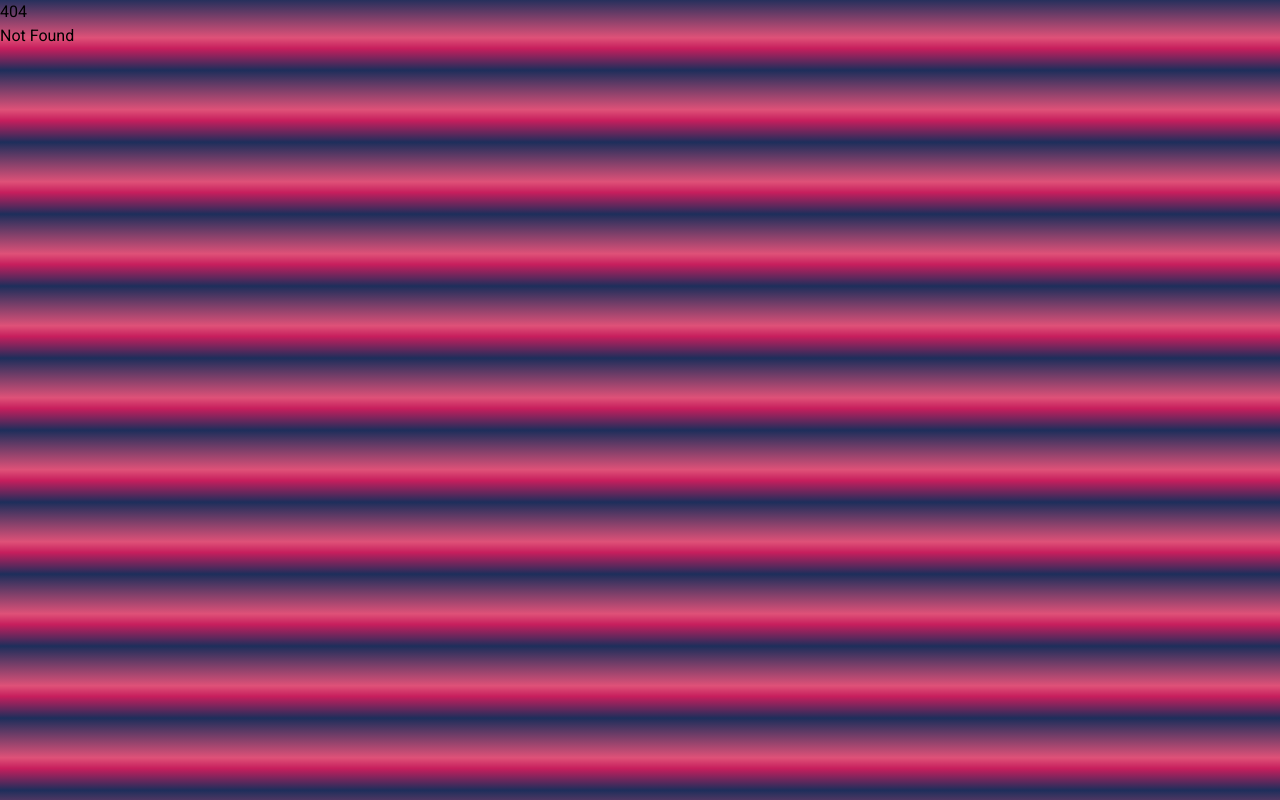
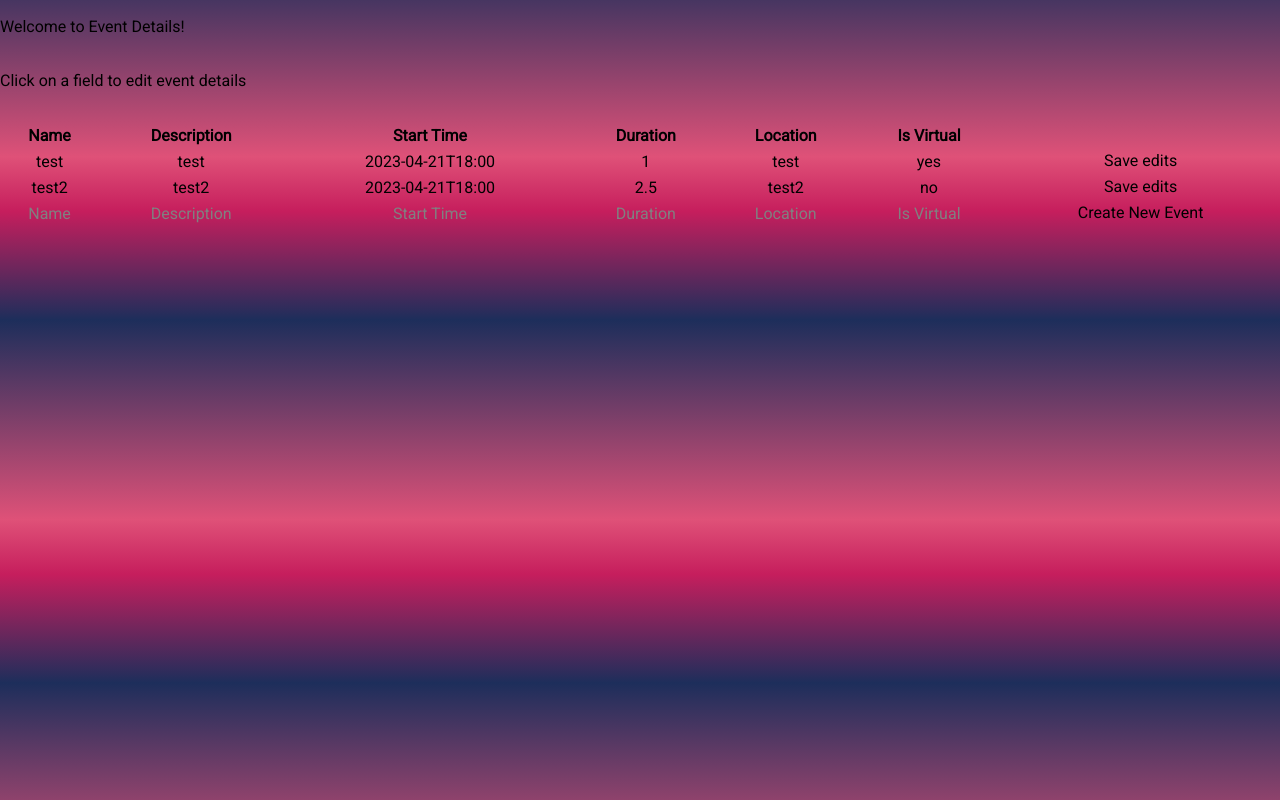
Before and after one commit to ReflectionsProjections/rp2023, a SvelteKit app: page /dash/events in a window 1280 px wide. Before the commit this address had no page. Built offline with nearby package versions, Linux system fonts and the light colour scheme.

Commit message:
added basic page to view, edit and add events

```diff
--- /dev/null
+++ b/src/routes/dash/events/+page.svelte
@@ -0,0 +1,106 @@
+<script lang="ts">
+	// we'll pull from a database later, this is just for testing/reference
+	const events = [
+		{
+			name: 'test',
+			description: 'test',
+			startTime: '2023-04-21T18:00',
+			duration: 1,
+			location: 'test',
+			isVirtual: 'yes'
+		},
+		{
+			name: 'test2',
+			description: 'test2',
+			startTime: '2023-04-21T18:00',
+			duration: 2.5,
+			location: 'test2',
+			isVirtual: 'no'
+		}
+	];
+	const columns = ['Name', 'Description', 'Start Time', 'Duration', 'Location', "Is Virtual"];
+	var newRow = columns;
+    function createEvent(e: SubmitEvent) {
+		alert('you created an event! (placeholder)');
+	}
+	function editEvent() {
+		alert('you edited an event! (placeholder')
+	}
+</script>
+
+<div>Welcome to Event Details!</div>
+<div>Click on a field to edit event details</div>
+
+<div>
+	<table width="100%" style="text-align: center">
+		<thead>
+			<tr>
+				{#each columns as column}
+					<th>{column}</th>
+				{/each}
+			</tr>
+		</thead>
+		<tbody>
+			{#each events as event}
+				<tr>
+					<td contenteditable="true" bind:innerHTML={event.name}></td>
+					<td contenteditable="true" bind:innerHTML={event.description}></td>
+					<td contenteditable="true" bind:innerHTML={event.startTime}></td>
+					<td contenteditable="true" bind:innerHTML={event.duration}></td>
+					<td contenteditable="true" bind:innerHTML={event.location}></td>
+					<td contenteditable="true" bind:innerHTML={event.isVirtual}></td>
+					<button on:click={editEvent}>Save edits</button>
+				</tr>
+			{/each}
+			<tr>
+				{#each newRow as column}
+					<td contenteditable="true" bind:innerHTML={column} style="color: grey"/>
+				{/each}
+				<button on:click={createEvent} >Create New Event</button>
+			</tr>
+		</tbody>
+	</table>
+</div>
+
+<!-- <div> FORM if we would rather use a form to add events (stricter input validation/formatting)
+    <form on:submit|preventDefault={onSubmit}>
+        <div>
+            <label for="name">Event Name: </label>
+            <input type="text" id="name" bind:value={formValues.name} required />
+        </div>
+        <div>
+            <label for="description">Event Description: </label>
+            <input type="text" id="description" bind:value={formValues.description} required />
+        </div>
+        <div>
+            <label for="startTime">Start Time: </label>
+            <input type="datetime-local" id="startTime" bind:value={formValues.startTime} required />
+        </div>
+        <div>
+            <label for="duration">Duration (in hours): </label>
+            <input type="number" step="any" id="name" bind:value={formValues.duration} required />
+        </div>
+        <div>
+            <label for="location">Location: </label>
+            <input type="text" id="location" bind:value={formValues.location} required />
+        </div>
+        <div>
+            <label for="isVirtual">Is this virtual? </label>
+            <select id="isVirtual" bind:value={formValues.isVirtual}>
+                <option value="">Choose One</option>
+                <option value="yes">Yes</option>
+                <option value="no">No</option>
+            </select>
+        </div>
+
+        <button type="submit">Create Event!</button>
+    </form>
+</div> -->
+
+
+<style>
+	div {
+		padding-top: 15px;
+		padding-bottom: 15px;
+	}
+</style>
```
